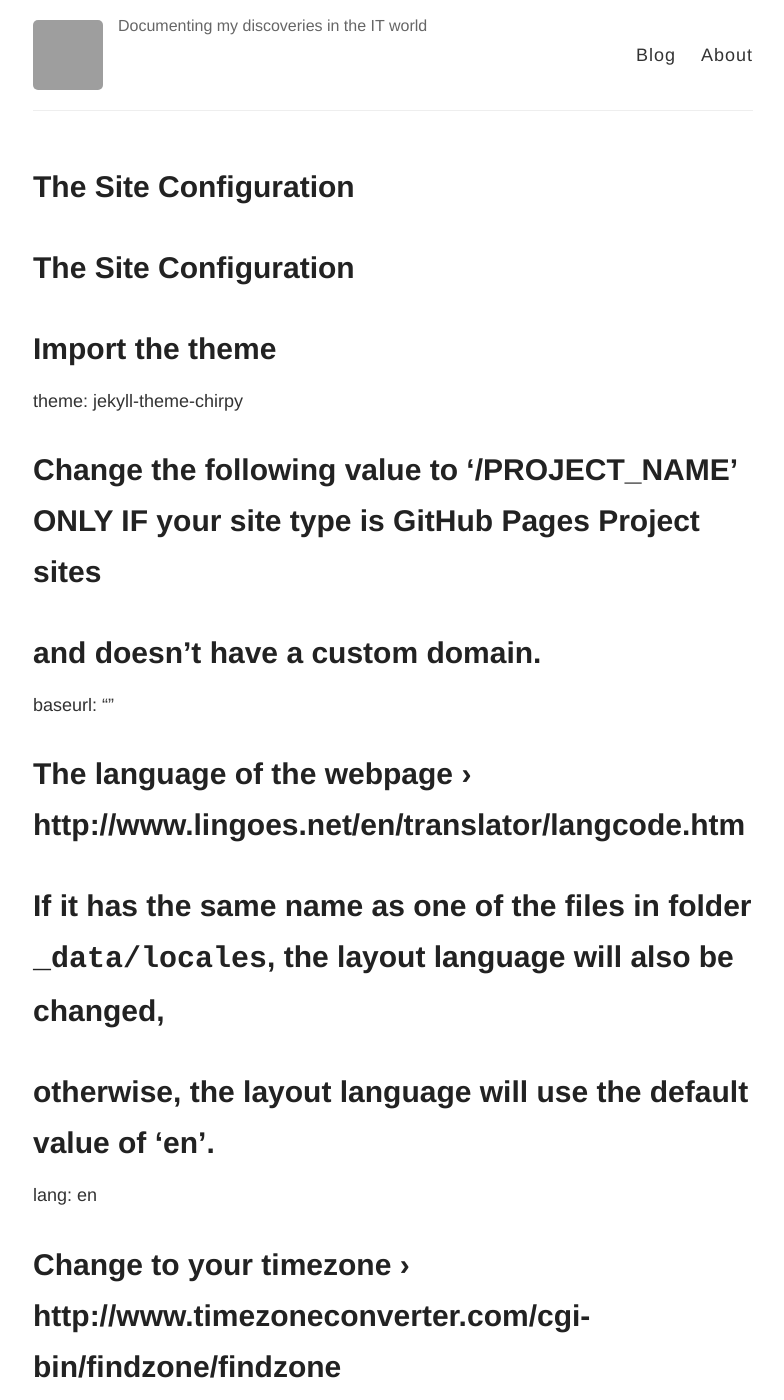
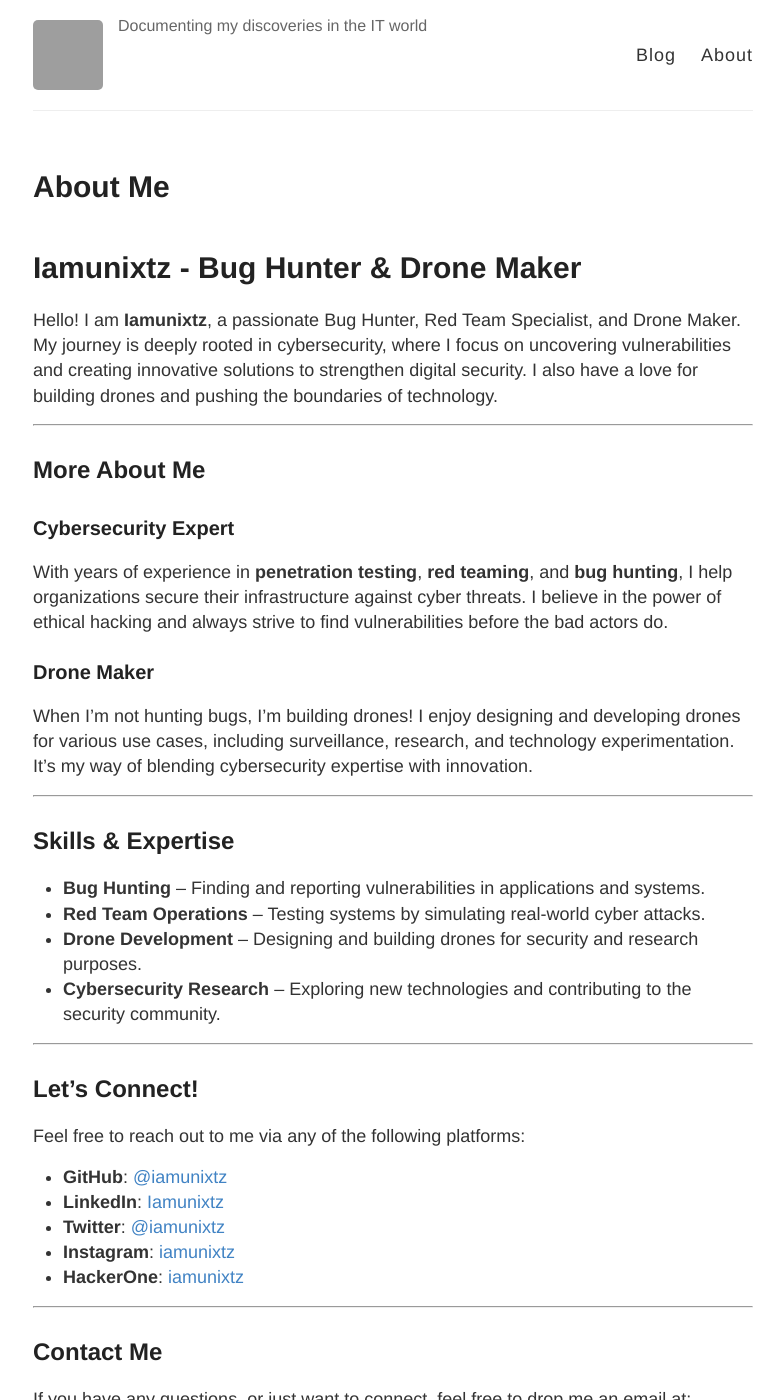
Before and after one commit to iamunixtz/blog, a Jekyll site: the page built from about.md, in a window 1280 px wide and 1400 px high. Shown: the whole window, without its empty margins (247-1031 px from the left). Built offline with Jekyll 4.4.1, drawn with Linux system fonts in a browser that asks for light colours; our own code applies the rules of GitHub Pages for plain Markdown files; some of the changed text lies outside the part shown; grey boxes are pictures that could not be loaded.

Commit message:
Update about.md

```diff
--- a/about.md
+++ b/about.md
@@ -1,163 +1,54 @@
-# The Site Configuration
+---
+layout: page
+title: About Me
+permalink: /about/
+---
 
-# Import the theme
-theme: jekyll-theme-chirpy
+# Iamunixtz - Bug Hunter & Drone Maker
 
-# Change the following value to '/PROJECT_NAME' ONLY IF your site type is GitHub Pages Project sites
-# and doesn't have a custom domain.
-baseurl: ""
+Hello! I am **Iamunixtz**, a passionate Bug Hunter, Red Team Specialist, and Drone Maker. My journey is deeply rooted in cybersecurity, where I focus on uncovering vulnerabilities and creating innovative solutions to strengthen digital security. I also have a love for building drones and pushing the boundaries of technology.
 
-# The language of the webpage › http://www.lingoes.net/en/translator/langcode.htm
-# If it has the same name as one of the files in folder `_data/locales`, the layout language will also be changed,
-# otherwise, the layout language will use the default value of 'en'.
-lang: en
+---
 
-# Change to your timezone › http://www.timezoneconverter.com/cgi-bin/findzone/findzone
-timezone: America/New_York
+## More About Me
 
-# jekyll-seo-tag settings › https://github.com/jekyll/jekyll-seo-tag/blob/master/docs/usage.md
-# ↓ --------------------------
+### Cybersecurity Expert
 
-title: Iamunixtz # the main title
+With years of experience in **penetration testing**, **red teaming**, and **bug hunting**, I help organizations secure their infrastructure against cyber threats. I believe in the power of ethical hacking and always strive to find vulnerabilities before the bad actors do.
 
-tagline: Bug Hunter & Drone Maker # it will display as the sub-title
+### Drone Maker
 
-description: A skilled bug hunter, red team specialist, and drone maker dedicated to improving cybersecurity.
+When I'm not hunting bugs, I’m building drones! I enjoy designing and developing drones for various use cases, including surveillance, research, and technology experimentation. It’s my way of blending cybersecurity expertise with innovation.
 
-# URL of your avatar or profile pic (you could use your GitHub profile pic)
-avatar: https://avatars.githubusercontent.com/u/13562529
+---
 
-# Your website URL (e.g. http://barryclark.github.io or http://www.barryclark.co)
-# Used for Sitemap.xml and your RSS feed
-url: https://www.iamunixtz.com # your actual website URL, if you have one
+## Skills & Expertise
 
-github:
-  username: iamunixtz # change to your github username
+- **Bug Hunting** – Finding and reporting vulnerabilities in applications and systems.
+- **Red Team Operations** – Testing systems by simulating real-world cyber attacks.
+- **Drone Development** – Designing and building drones for security and research purposes.
+- **Cybersecurity Research** – Exploring new technologies and contributing to the security community.
 
-twitter:
-  username: iamunixtz # change to your twitter username
+---
 
-social:
-  # Change to your full name.
-  # It will be displayed as the default author of the posts and the copyright owner in the Footer
-  name: Iamunixtz
-  email: email@domain.com # change to your email address
-  links:
-    # The first element serves as the copyright owner's link
-    - https://twitter.com/iamunixtz # change to your twitter homepage
-    - https://github.com/iamunixtz # change to your github homepage
-    - https://www.linkedin.com/in/iamunixtz # LinkedIn profile link
-    - https://www.instagram.com/iamunixtz # Instagram profile link
-    - https://hackerone.com/iamunixtz # HackerOne profile link
+## Let's Connect!
 
-google_site_verification: google_meta_tag_verification # change to your verification string
+Feel free to reach out to me via any of the following platforms:
 
-# ↑ --------------------------
+- **GitHub**: [@iamunixtz](https://github.com/iamunixtz)
+- **LinkedIn**: [Iamunixtz](https://www.linkedin.com/in/iamunixtz)
+- **Twitter**: [@iamunixtz](https://twitter.com/iamunixtz)
+- **Instagram**: [iamunixtz](https://www.instagram.com/iamunixtz)
+- **HackerOne**: [iamunixtz](https://hackerone.com/iamunixtz)
 
-plugins:
-  - jekyll-paginate
+---
 
-# Enter your Google Analytics web tracking code (e.g. UA-2110908-2) to activate tracking
-analytics:
-  google:
-    id:
+## Contact Me
 
-# Prefer color scheme setting.
-#
-# Note: Keep empty will follow the system prefer color by default,
-# and there will be a toggle to switch the theme between dark and light
-# on the bottom left of the sidebar.
-#
-# Available options:
-#
-#     light  - Use the light color scheme
-#     dark   - Use the dark color scheme
-#
-theme_mode: # [light|dark]
+If you have any questions, or just want to connect, feel free to drop me an email at:
 
-# The CDN endpoint for images.
-# Notice that once it is assigned, the CDN url
-# will be added to all image (site avatar & posts' images) paths starting with '/'
-#
-# e.g. 'https://cdn.com'
-img_cdn:
+[**email@domain.com**](mailto:email@domain.com)
 
-# boolean type, the global switch for ToC in posts.
-toc: true
+---
 
-disqus:
-
-paginate: 10
-
-# ------------ The following options are not recommended to be modified ------------------
-
-kramdown:
-  syntax_highlighter: rouge
-  syntax_highlighter_opts: # Rouge Options › https://github.com/jneen/rouge#full-options
-    css_class: highlight
-    # default_lang: console
-    span:
-      line_numbers: false
-    block:
-      line_numbers: true
-      start_line: 1
-
-collections:
-  tabs:
-    output: true
-    sort_by: order
-
-defaults:
-  - scope:
-      path: "" # An empty string here means all files in the project
-      type: posts
-    values:
-      layout: post
-      comments: true # Enable comments in posts.
-      toc: true # Display TOC column in posts.
-      # DO NOT modify the following parameter unless you are confident enough
-      # to update the code of all other post links in this project.
-      permalink: /:title/
-  - scope:
-      path: _drafts
-    values:
-      comments: false
-  - scope:
-      path: ""
-      type: tabs # see `site.collections`
-    values:
-      layout: page
-      permalink: /:title/
-      dynamic_title: true # Hide title in mobile screens.
-
-sass:
-  style: compressed
-
-compress_html:
-  clippings: all
-  comments: all
-  endings: all
-  profile: false
-  blanklines: false
-  ignore:
-    envs: [development]
-
-exclude:
-  - "*.gem"
-  - "*.gemspec"
-  - tools
-  - docs
-  - README.md
-  - LICENSE
-  - gulpfile.js
-  - node_modules
-  - package*.json
-
-jekyll-archives:
-  enabled: [categories, tags]
-  layouts:
-    category: category
-    tag: tag
-  permalinks:
-    tag: /tags/:name/
-    category: /categories/:name/
+Thank you for visiting my page! I'm always excited to collaborate and share knowledge with like-minded individuals in the cybersecurity and tech community.
```
